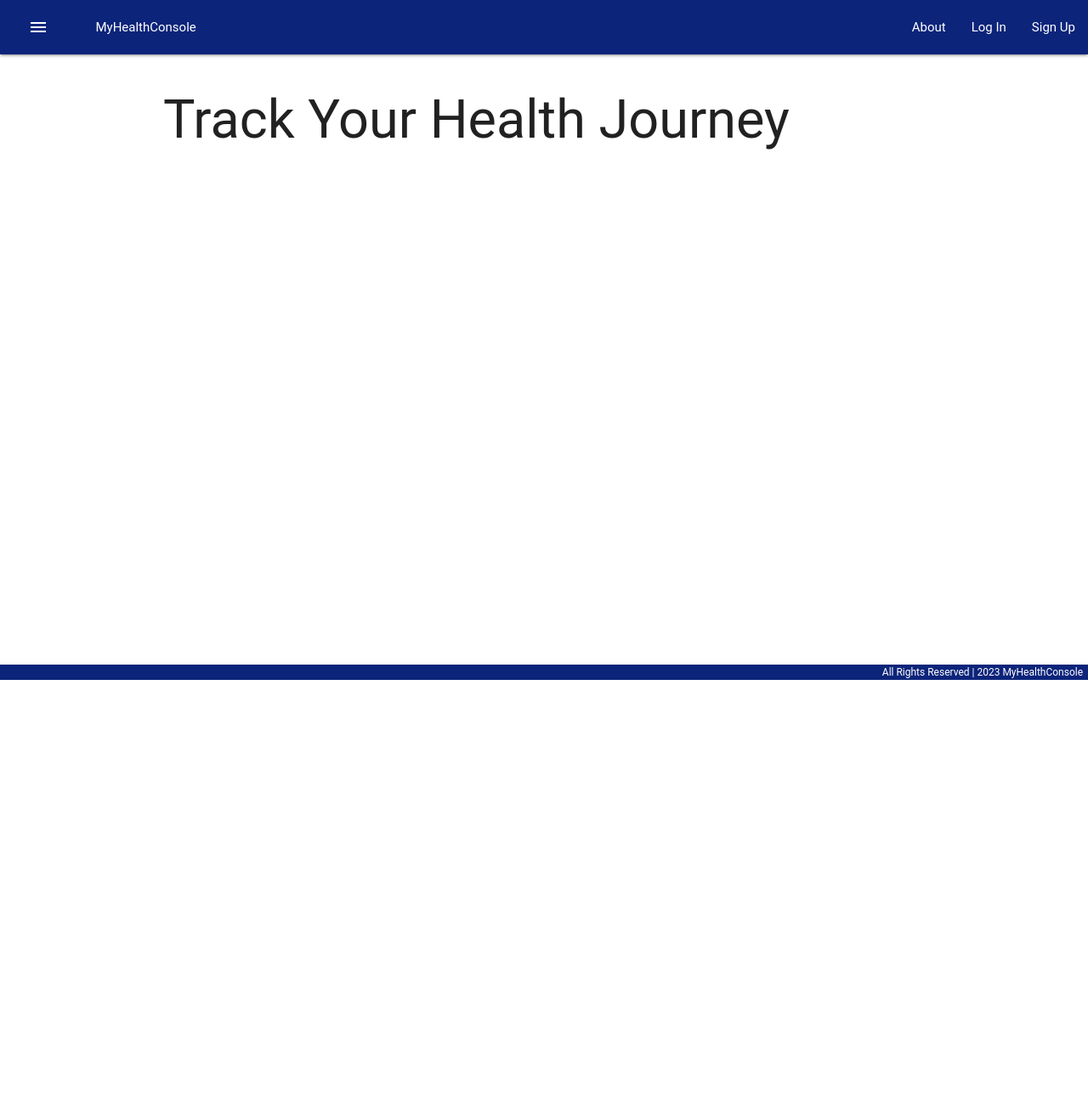
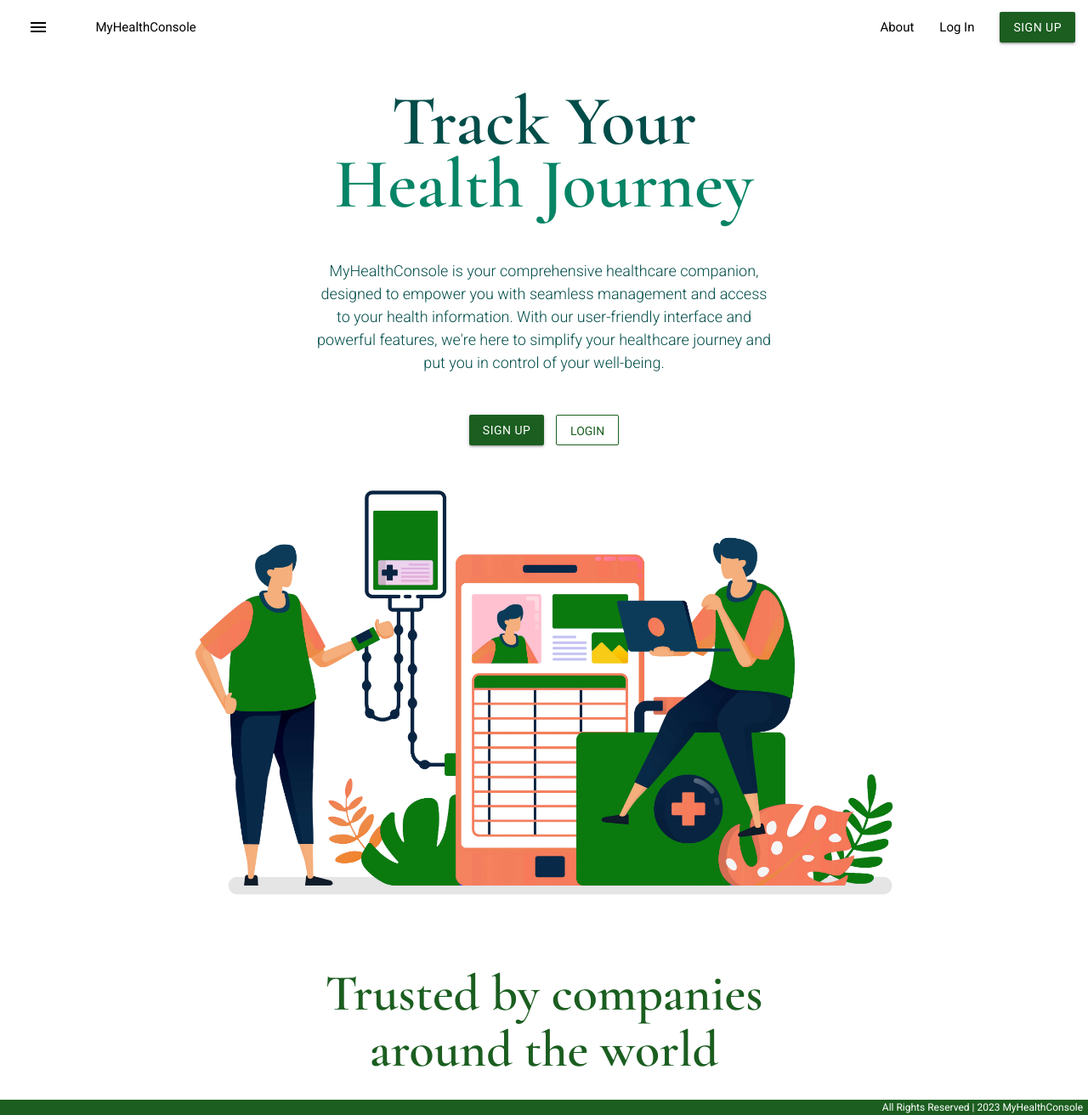
Before and after one commit to clareysean/MyHealthConsole, a Django app: page / in a window 1280 px wide. Shown: the whole page at 85% size. Before the commit the page ends 800 px from the top, so only its background shows below. Run offline with Django 4.2, Linux system fonts and the light colour scheme.

Commit message:
added color scheme, more landing page styles

```diff
--- a/main_app/static/css/style.css
+++ b/main_app/static/css/style.css
@@ -1,3 +1,7 @@
+/* **********
+General styles
+********** */
+
 body {
   height: 100%;
   width: 100%;
@@ -8,13 +12,31 @@ main {
   flex: 1 0 auto;
 }
 
+:root {
+  --header-color: #004d49;
+  --subheader-color: #068466;
+}
+
+.grn-text {
+  color: var(--header-color);
+}
+
+.grn-text-sub {
+  color: var(--subheader-color);
+}
+
+.serif {
+  font-family: 'Cormorant Garamond', serif;
+}
+
 
 /* **********
 Header/Nav styles
 ********** */
 
-.nav-wrapper {
-  background-color: #0c247a;
+nav.transparent {
+  box-shadow: none;
+  border-bottom: none;
 }
 
 nav a.sidenav-trigger {
@@ -28,9 +50,9 @@ nav a.sidenav-trigger {
   height: 100%;
 }
 
-body .sidenav li > a > i {
+/* body .sidenav li > a > i {
   margin-right: 0;
-}
+} */
 
 .sidenav-container {
   position: relative;
@@ -42,12 +64,14 @@ body .sidenav li > a > i {
   bottom: 60px;
 }
 
+
+
 /* **********
 Footer styles
 ********** */
 
 .page-footer {
-  position: fixed;
+  /* position: absolute; */
   bottom: 0;
   width: 100%;
   display: flex;
@@ -55,9 +79,75 @@ Footer styles
 
   padding: 0;
   font-size: 12px;
-  background-color: #0c247a;
+  /* background-color: #4f50ff; */
 }
 
+
+/* **********
+Home styles
+********** */
+
+.home-container {
+  display: flex;
+  flex-direction: column;
+}
+
+.home-text-container {
+  /* display: flex; */
+  /* flex-direction: column; */
+  text-align: center;
+}
+
+.home-text-container h1 {
+  font-weight: 600;
+  font-size: 5.5em;
+  line-height: 0.9em;
+}
+
+.home-text-container p {
+  margin-top: 50px;
+  color: var(--header-color);
+  font-weight: 300;
+  font-size: 1.2em;
+}
+
+.landing-img-container {
+  object-fit: cover;
+  width: 100%;
+  height: 100%;
+}
+
+.landing-img-container img {
+  width: 100%;
+  /* height: 60vh; */
+  /* align-self: flex-end; */
+
+  /* height: 100%; */
+  /* position: absolute; */
+}
+
+.home-btns {
+  text-align: center;
+  margin-top: 30px;
+}
+
+.home-btns a {
+  margin: 0 5px;
+}
+
+.btn-outline {
+  border: solid 1px #1b5e20;
+}
+
+.org-container {
+  text-align: center;
+}
+
+.org-container h1 {
+  font-weight: 600;
+  font-size: 4em;
+  /* line-height: 0.9em; */
+}
 
 /* **********
 Media Queries
@@ -69,4 +159,17 @@ Media Queries
       display: block;
   }
 
+  .home-text-container {
+    width: 60%;
+    margin: 0 auto;
+  }
+
 }
+
+@media only screen and (max-width: 600px) {
+
+  .nav-wrapper .right li {
+    display: none;
+  }
+
+}
--- a/main_app/templates/base.html
+++ b/main_app/templates/base.html
@@ -15,34 +15,37 @@
   <link rel="stylesheet" type="text/css" href="{% static 'css/style.css' %}">
   <link rel="stylesheet" href="https://cdnjs.cloudflare.com/ajax/libs/font-awesome/6.4.2/css/all.min.css">
   <link href="https://fonts.googleapis.com/icon?family=Material+Icons" rel="stylesheet">
+  <link rel="preconnect" href="https://fonts.googleapis.com">
+  <link rel="preconnect" href="https://fonts.gstatic.com" crossorigin>
+  <link href="https://fonts.googleapis.com/css2?family=Cormorant+Garamond:ital,wght@0,300;0,400;0,500;0,600;0,700;1,300;1,400;1,500;1,600;1,700&family=Roboto:ital,wght@0,100;0,300;0,400;0,500;0,700;0,900;1,100;1,300;1,400;1,500;1,700;1,900&display=swap" rel="stylesheet">
 </head>
 
 <body>
   <header class="navbar-fixed">
-    <nav>
+    <nav class="transparent">
       <div class="nav-wrapper">
         <ul>
-          <li><a href="#" data-target="slide-out" class="sidenav-trigger"><i class="material-icons">menu</i></a></li>
-          <li><a href="{% url 'home' %}" class="left">&nbsp;&nbsp;MyHealthConsole</a></li>
+          <li><a href="#" data-target="slide-out" class="sidenav-trigger"><i class="material-icons black-text">menu</i></a></li>
+          <li><a href="{% url 'home' %}" class="left black-text">&nbsp;&nbsp;MyHealthConsole</a></li>
         </ul>
         <ul class="right">
-          <li><a href="{% url 'about' %}">About</a></li>
+          <li><a href="{% url 'about' %}" class="black-text">About</a></li>
           {% if user.is_authenticated %}
             <li>
-              <a href="{% url 'logout' %}">Log Out</a>
+              <a href="{% url 'logout' %}" class="black-text">Log Out</a>
             </li>
             <li>
-              <a href="{% url 'users_detail' user.id %}">
+              <a href="{% url 'users_detail' user.id %}" class="black-text">
                 <i class="fa-regular fa-user fa-sm"></i>
-                Your Profile
+                Profile
               </a>
             </li>
           {% else %}
           <li>
-            <a href="{% url 'login' %}">Log In</a>
+            <a href="{% url 'login' %}" class="black-text">Log In</a>
           </li>
           <li>
-            <a href="{% url 'signup' %}">Sign Up</a>
+            <a href="{% url 'signup' %}" class="btn green darken-4">Sign Up</a>
           </li>
           {% endif %}
         </ul>
@@ -63,26 +66,30 @@
         <a href="#email"><span class="white-text email">{{ user.email }}</span></a>
       </div></li>
 
-      <li><a href="#!"><i class="material-icons">cloud</i>First Link With Icon</a></li>
       {% if user.is_authenticated %}
+      <li><a href="{% url 'users_detail' user.id %}"><i class="material-icons">verified_user</i>My Profile</a></li>
       <li><div class="divider"></div></li>
       <li><a class="subheader">My Console</a></li>
       <li>
-        <a href="{% url 'care_providers_create' %}"><i class="material-icons">add_circle_outline</i>Add a Care Provider</a>
+        <a href="{% url 'care_providers_create' %}"><i class="material-icons nav-icon indigo-text text-darken-1">add_circle_outline</i>Add a Care Provider</a>
       </li>
         <li>
-          <a href="{% url 'prescriptions_create' %}"><i class="material-icons">add_circle_outline</i>Add a Prescription</a>
+          <a href="{% url 'prescriptions_create' %}"><i class="material-icons nav-icon indigo-text text-darken-1">add_circle_outline</i>Add a Prescription</a>
         </li>
         <li>
-          <a href="{% url 'index' %}"><i class="material-icons">accessibility
+          <a href="{% url 'index' %}"><i class="material-icons nav-icon indigo-text text-darken-1">accessibility
           </i>Care Providers</a>
         </li>
         <li>
-          <a href="{% url 'prescription_index' %}"><i class="material-icons">description</i>Prescriptions</a>
+          <a href="{% url 'prescription_index' %}" class="indigo-text text-darken-1"><i class="material-icons nav-icon indigo-text text-darken-1">description</i>Prescriptions</a>
         </li>
         <li class="nav-btm-link">
           <div class="divider"></div>
           <a href="{% url 'logout' %}"><i class="material-icons">exit_to_app</i>Log Out</a>
+        </li>
+        {% else %}
+        <li class="nav-btm-link">
+          <a href="{% url 'login' %}">Log In</a>
         </li>
       {% endif %}
     </ul>
@@ -95,7 +102,7 @@
     <!-- Main content of each template goes here -->
     {% endblock %}
   </main>
-  <footer class="page-footer">
+  <footer class="page-footer green darken-4">
     <div class="right">All Rights Reserved | 2023 MyHealthConsole &nbsp;</div>
   </footer>
 
--- a/main_app/templates/home.html
+++ b/main_app/templates/home.html
@@ -1,5 +1,38 @@
 {% extends 'base.html' %} {% block content %}
+{% load static %}
 
-<h1>Track Your Health Journey</h1>
+<section class="home-container">
+    <div class="home-text-container">
+        <h1 class="serif">
+            <span class="grn-text">Track Your</span>
+            <br>
+            <span class="grn-text-sub">Health Journey</span>
+        </h1>
+
+        <p>MyHealthConsole is your comprehensive healthcare companion, designed to empower you with seamless management and access to your health information. With our user-friendly interface and powerful features, we're here to simplify your healthcare journey and put you in control of your well-being.</p>
+    </div>
+    <div class="home-btns">
+        {% comment %} {% if user.is_authenticated %} {% endcomment %}
+        {% comment %} {% else %}  {% endcomment %}
+        <a href="{% url 'signup' %}" class="waves-effect waves-light btn green darken-4">Sign up</a>
+        <a href="{% url 'login' %}" class="waves-effect waves-light btn-flat green-text text-darken-4 btn-outline">Login</a>
+        {% comment %} {% endif %} {% endcomment %}
+    </div>
+
+
+
+    <div class="landing-img-container">
+        <img src="{% static 'img/landing-img.jpg' %}">
+    </div>
+
+    <div class="org-container">
+        <h1 class="serif green-text text-darken-4">Trusted by companies<br>around the world
+        </h1>
+    </div>
+</section>
+
+
+
+
 
 {% endblock %}
```
Also changed, not shown: main_app/static/img/landing-img.jpg (added).
